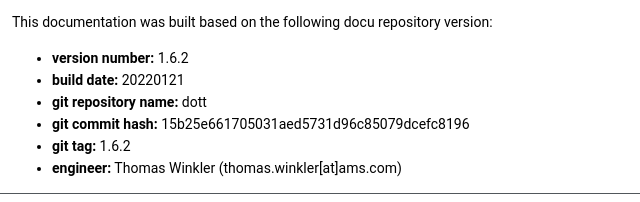
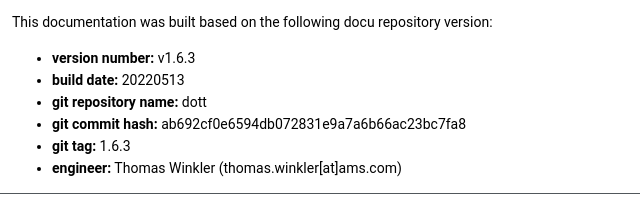
Before and after one commit to twinkler-ghub/dott_docu, a plain HTML site: page index.html in a window 1280 px wide. Shown: the part 2379-2581 px from the top of the page, 0-640 px from the left. Drawn offline with Linux system fonts and the light colour scheme.

Commit message:
- docu updated for v1.6.3

```diff
--- a/index.html
+++ b/index.html
@@ -113,11 +113,11 @@ Documentation Overview</h1>
 Build Information</h1>
 <p>This documentation was built based on the following docu repository version:</p>
 <ul>
-<li><b>version number:</b> 1.6.2</li>
-<li><b>build date:</b> 20220121</li>
+<li><b>version number:</b> v1.6.3</li>
+<li><b>build date:</b> 20220513</li>
 <li><b>git repository name:</b> dott</li>
-<li><b>git commit hash:</b> 15b25e661705031aed5731d96c85079dcefc8196</li>
-<li><b>git tag:</b> 1.6.2</li>
+<li><b>git commit hash:</b> ab692cf0e6594db072831e9a7a6b66ac23bc7fa8</li>
+<li><b>git tag:</b> 1.6.3</li>
 <li><b>engineer:</b> Thomas Winkler (thomas.winkler[at]ams.com) </li>
 </ul>
 </div></div><!-- contents -->
```
Also changed, not shown: ReleaseNotes.html (+5 -0 lines).
